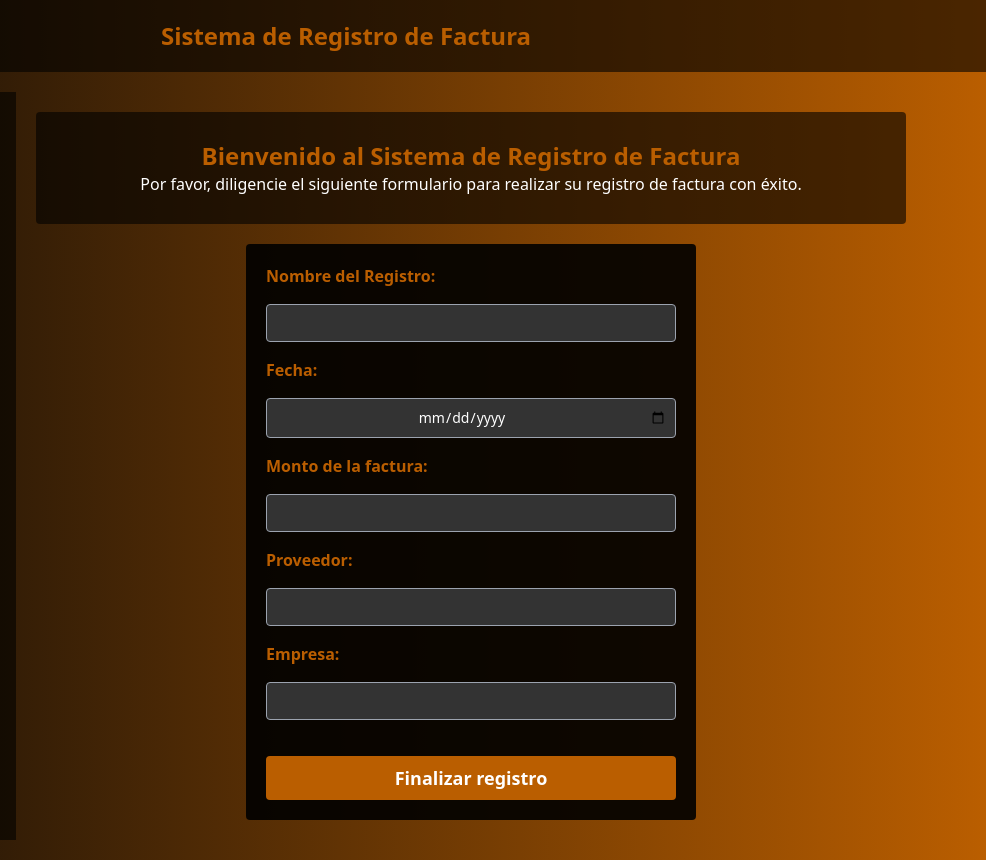
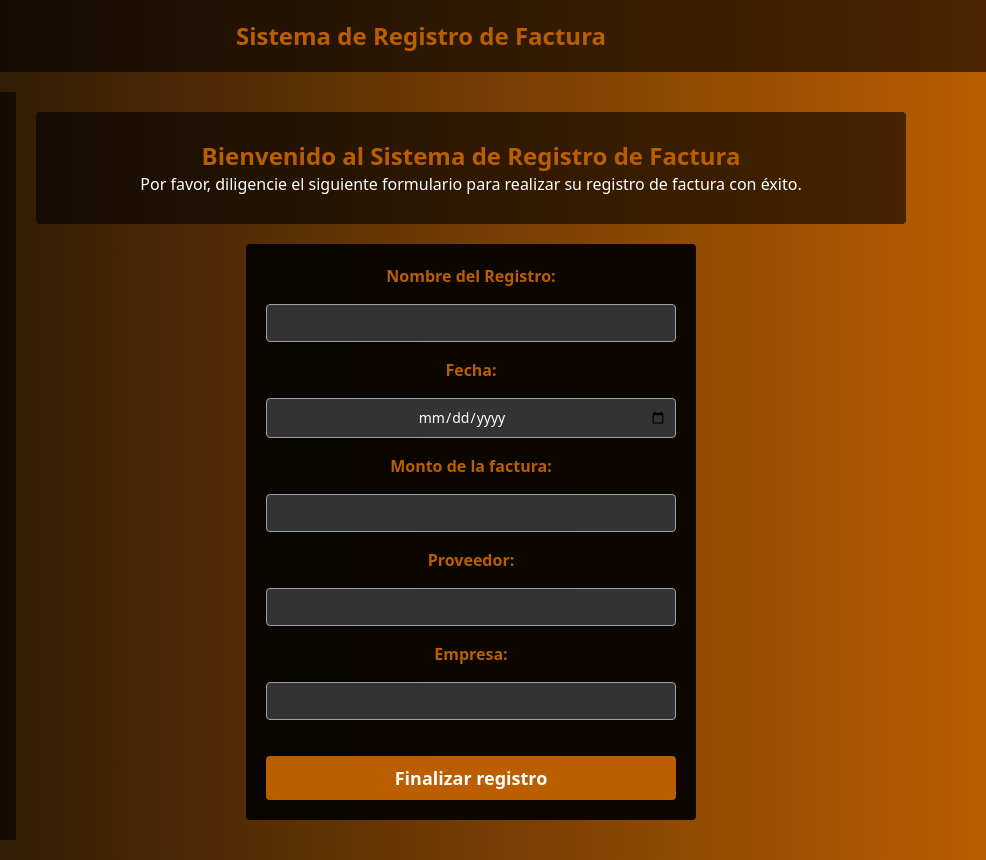
Before and after one commit to Daniel427217/REGISTRAR_FACTURA, a plain HTML site: page index.html in a window 1280 px wide. Shown: the full height of the page, 294-1280 px from the left. Drawn offline with nearby package versions, Linux system fonts and the light colour scheme.

Commit message:
!new notice!

```diff
--- a/index.html
+++ b/index.html
@@ -12,7 +12,7 @@
 <body
     class="overflow-y-auto font-sans m-0 p-0 bg-gradient-to-r from-[#0a0908] to-[#ba5e00] text-[#f7f7f7] flex flex-col min-h-screen">
     <header class="w-full text-center bg-black bg-opacity-60 py-5">
-        <h1 class="text-xl sm:text-2xl font-bold text-[#ba5e00]">Sistema de Registro de Factura</h1>
+        <h1 class="text-xl sm:text-2xl font-bold text-[#ba5e00] ml-[150px]   ">Sistema de Registro de Factura</h1>
     </header>
 
     <div class="container flex flex-col sm:flex-row justify-between w-full max-w-[1200px] p-5 mx-auto">
@@ -41,23 +41,23 @@
             <!-- Formulario -->
             <form
                 class="formulario flex flex-col gap-4 max-w-full sm:max-w-[450px] w-full p-5 bg-black bg-opacity-90 rounded mx-auto">
-                <label for="nombre" class="text-[#ba5e00] font-bold w-full text-left">Nombre del Registro:</label>
+                <label for="nombre" class="text-[#ba5e00] font-bold w-full text-center">Nombre del Registro:</label>
                 <input type="text" id="nombre" name="nombre"
                     class="w-full p-2 text-sm border border-gray-400 rounded bg-[#333333] text-white text-center focus:border-[#ba5e00] outline-none">
 
-                <label for="fecha" class="text-[#ba5e00] font-bold w-full text-left">Fecha:</label>
+                <label for="fecha" class="text-[#ba5e00] font-bold w-full text-center">Fecha:</label>
                 <input type="date" id="fecha" name="fecha"
                     class="w-full p-2 text-sm border border-gray-400 rounded bg-[#333333] text-white text-center focus:border-[#ba5e00] outline-none">
 
-                <label for="monto" class="text-[#ba5e00] font-bold w-full text-left">Monto de la factura:</label>
+                <label for="monto" class="text-[#ba5e00] font-bold w-full text-center">Monto de la factura:</label>
                 <input type="number" id="monto" name="monto"
                     class="w-full p-2 text-sm border border-gray-400 rounded bg-[#333333] text-white text-center focus:border-[#ba5e00] outline-none">
 
-                <label for="proveedor" class="text-[#ba5e00] font-bold w-full text-left">Proveedor:</label>
+                <label for="proveedor" class="text-[#ba5e00] font-bold w-full text-center">Proveedor:</label>
                 <input type="text" id="proveedor" name="proveedor"
                     class="w-full p-2 text-sm border border-gray-400 rounded bg-[#333333] text-white text-center focus:border-[#ba5e00] outline-none">
 
-                <label for="empresa" class="text-[#ba5e00] font-bold w-full text-left">Empresa:</label>
+                <label for="empresa" class="text-[#ba5e00] font-bold w-full text-center">Empresa:</label>
                 <input type="text" id="empresa" name="empresa"
                     class="w-full p-2 text-sm border border-gray-400 rounded bg-[#333333] text-white text-center focus:border-[#ba5e00] outline-none">
 
```
